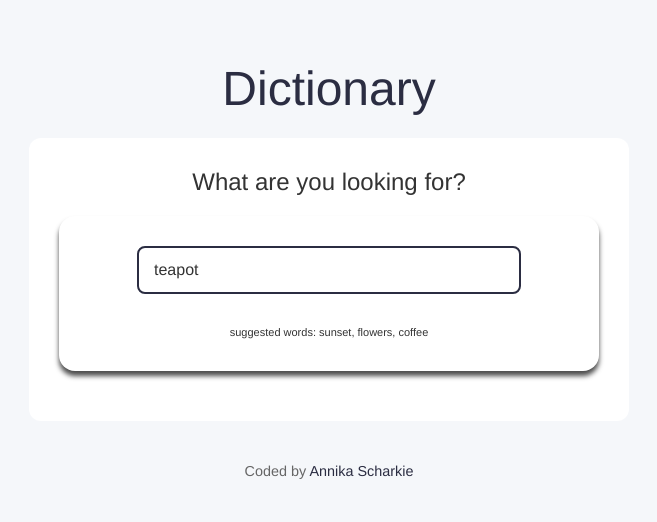
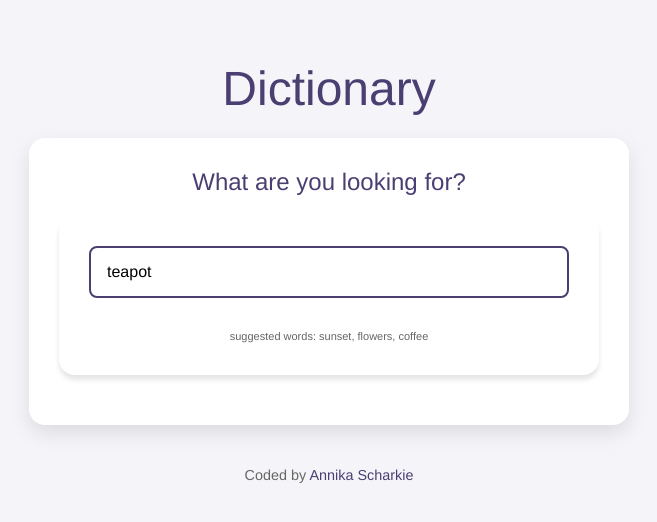
Before and after one commit to Annika1188/Dictionary-project, a React (Create React App) app: page / in a window 1280 px wide. Shown: the top 522 px of the page, without its empty margins (311-968 px from the left). Built offline with nearby package versions, Linux system fonts and the light colour scheme; no server answers.

Commit message:
added css

```diff
--- a/src/Dictionary.css
+++ b/src/Dictionary.css
@@ -1,46 +1,85 @@
+body {
+  font-family: "Helvetica Neue", sans-serif;
+  background: #f5f5f9;
+  margin: 0;
+  padding: 0;
+  color: #333;
+}
+
 .Dictionary {
   background: white;
-  border-radius: 12px;
+  border-radius: 16px;
   max-width: 600px;
   margin: 0 auto;
   padding: 30px;
+  box-shadow: 0 8px 20px rgba(0, 0, 0, 0.1);
 }
+
 .Dictionary h1 {
   font-size: 24px;
   margin-bottom: 20px;
+  color: #4b3f72;
 }
+
 .Dictionary form {
   margin-bottom: 30px;
 }
 
 .Dictionary input[type="search"] {
-  width: 80%;
-  padding: 10px 15px;
+  width: 100%;
+  padding: 12px 16px;
   font-size: 1rem;
-  border: 2px solid #2b2d42;
+  border: 2px solid #4b3f72;
   border-radius: 8px;
   transition: all 0.3s ease;
 }
 
 .Dictionary input[type="search"]:focus {
   outline: none;
-  border-color: #8d99ae;
-  box-shadow: 0 5px 15px rgba(141, 153, 174, 0.5);
+  border-color: #b8a1dd;
+  box-shadow: 0 5px 15px rgba(184, 161, 221, 0.4);
 }
+
+.Dictionary .hint {
+  font-size: 11px;
+  margin-top: 5px;
+  color: #666;
+}
+
 .Dictionary section {
   background: white;
   padding: 30px;
   border-radius: 16px;
-  box-shadow: 0px 5px 5px rgba(0, 0, 0, 0.7);
+  box-shadow: 0px 5px 5px rgba(0, 0, 0, 0.1);
   margin: 20px 0;
 }
-.Dictionary input {
-  width: 100%;
-  padding: 6px 4px;
-  color: #333;
-  border: 1px solid #ddd;
+
+.App {
+  text-align: center;
+  padding: 40px 20px;
 }
-.Dictionary .hint {
-  font-size: 11px;
-  margin-top: 5px;
+
+.App-header {
+  margin-bottom: 20px;
 }
+
+.title {
+  font-size: 3rem;
+  margin-bottom: 20px;
+  color: #4b3f72;
+}
+
+footer {
+  margin-top: 40px;
+  font-size: 0.9rem;
+  color: #666;
+}
+
+footer a {
+  color: #4b3f72;
+  text-decoration: none;
+}
+
+footer a:hover {
+  text-decoration: underline;
+}
--- a/src/Meaning.css
+++ b/src/Meaning.css
@@ -1,10 +1,17 @@
-.Meaning .h3 {
+.Meaning h3 {
   font-size: 24px;
   line-height: 1.5;
   font-weight: bold;
+  color: #4b3f72;
 }
+
+.Meaning .definition {
+  margin-top: 10px;
+}
+
 .Meaning .example {
   margin-top: 10px;
   opacity: 0.7;
   font-style: italic;
+  color: #666;
 }
--- a/src/Phonetic.css
+++ b/src/Phonetic.css
@@ -1,19 +1,30 @@
 .Phonetic {
-  height: 60px;
+  height: auto;
+  margin-top: 10px;
+  display: flex;
+  flex-wrap: wrap;
+  gap: 10px;
+  align-items: center;
 }
-.Phonetics a {
-  border: 1px solid #ddd;
-  text-decoration: none;
-  padding: 10px 20 px;
-  margin-right: 10px;
-  font-size: 12px;
-  border-radius: 20px;
-  transition: all150ms ease-in-out;
-}
-.Phonetic a:hover {
-  background: #9670f4;
-  color: white;
-}
+
 .Phonetic .text {
   opacity: 0.7;
 }
+
+.Phonetic a {
+  display: block;
+  border: 1px solid #d9d9e3;
+  text-decoration: none;
+  padding: 10px 20px;
+  font-size: 12px;
+  border-radius: 20px;
+  transition: all 150ms ease-in-out;
+  color: #4b3f72;
+  background: #f5f5f9;
+  margin: 0;
+}
+
+.Phonetic a:hover {
+  background: #b8a1dd;
+  color: white;
+}
--- a/src/Synonym.css
+++ b/src/Synonym.css
@@ -2,7 +2,14 @@
   margin: 30px 0 0;
   padding: 0;
 }
+
 .Synonyms li {
-  display: inline;
-  padding-right: 15 px;
+  display: inline-block;
+  background: #f5f5f9;
+  border: 1px solid #d9d9e3;
+  padding: 6px 12px;
+  margin-right: 8px;
+  border-radius: 16px;
+  font-size: 0.9rem;
+  color: #4b3f72;
 }
```
